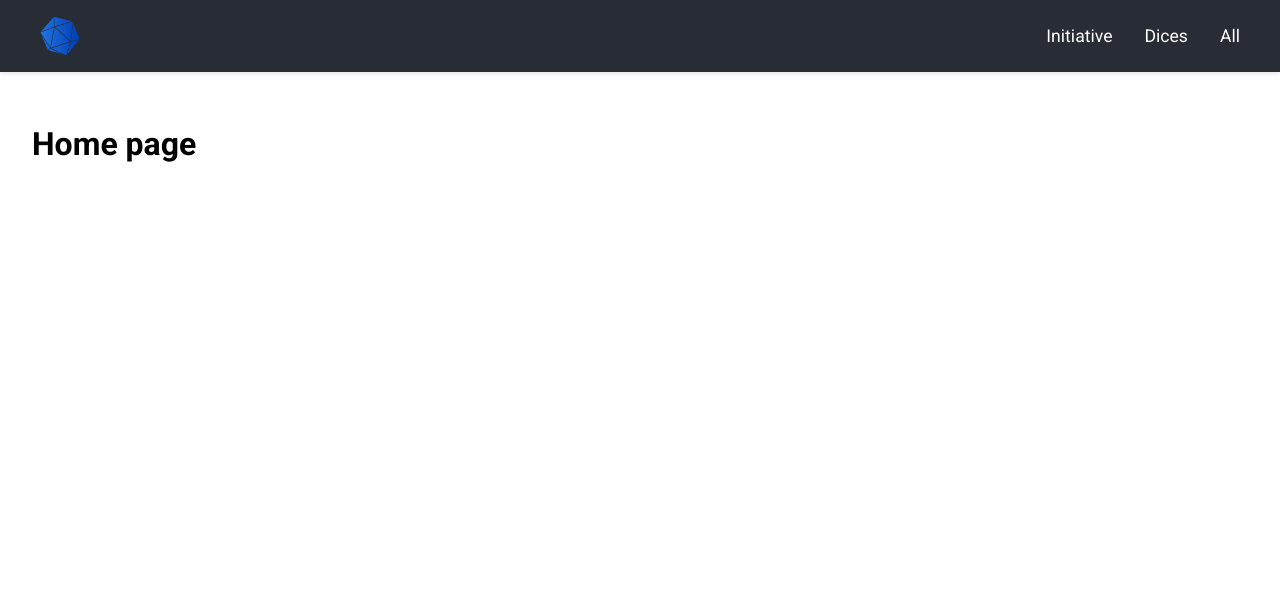
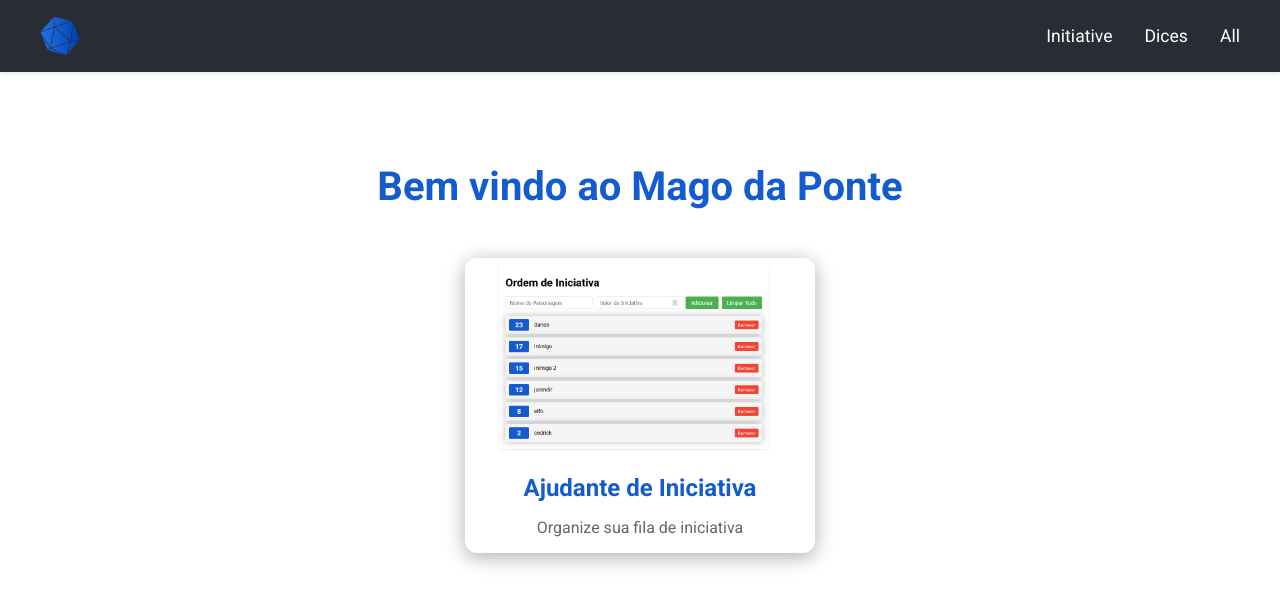
Before and after one commit to GustavoAlmeidaPuff/rpg-handler, a React (Create React App) app: page / in a window 1280 px wide. Shown: the top 606 px of the page. Built offline with nearby package versions, Linux system fonts and the light colour scheme.

Commit message:
Add home page styling and initial product card layout

```diff
--- a/src/pages/Home.js
+++ b/src/pages/Home.js
@@ -1,9 +1,21 @@
 import React from 'react';
+import './home.css';
+import initiativeImage from '../assets/initiative-preview.png';
 
 function Home() {
   return (
-    <div>
-      <h1>Home page</h1>
+    <div className="home-container">
+      <h1 className="main-title">Bem vindo ao Mago da Ponte</h1>
+
+      <section className="products-section">
+        <div className="product-card">
+          <div className="card-image">
+            <img src={initiativeImage} alt="Preview da página de iniciativa" />
+          </div>
+          <h2>Ajudante de Iniciativa</h2>
+          <p>Organize sua fila de iniciativa</p>
+        </div>
+      </section>
     </div>
   );
 }
--- a/src/pages/home.css
+++ b/src/pages/home.css
@@ -0,0 +1,76 @@
+.home-container {
+  max-width: 1200px;
+  margin: 0 auto;
+  padding: 2rem;
+}
+
+.main-title {
+  color: #135bcf;
+  text-align: center;
+  font-size: 2.5rem;
+  margin-bottom: 3rem;
+  font-weight: bold;
+}
+
+.products-section {
+  display: flex;
+  justify-content: center;
+  gap: 2rem;
+  flex-wrap: wrap;
+}
+
+.product-card {
+  background: white;
+  border-radius: 12px;
+  box-shadow: 0 4px 20px rgba(0, 0, 0, 0.329);
+  overflow: hidden;
+  transition: transform 0.3s ease;
+  width: 100%;
+  max-width: 350px;
+
+}
+
+.product-card:hover {
+  transform: translateY(-5px);
+}
+
+.card-image {
+  width: 100%;
+  height: 200px;
+  overflow: hidden;
+}
+
+.card-image img {
+  width: 100%;
+  height: 100%;
+  object-fit: cover;
+}
+
+.product-card h2 {
+  color: #135bcf;
+  padding: 1rem;
+  margin: 0;
+  font-size: 1.5rem;
+  text-align: center;
+}
+
+.product-card p {
+  color: #666;
+  padding: 0 1rem 1rem;
+  margin: 0;
+  text-align: center;
+}
+
+@media (max-width: 768px) {
+  .home-container {
+    padding: 1rem;
+  }
+
+  .main-title {
+    font-size: 2rem;
+  }
+
+  .product-card {
+    max-width: 100%;
+  }
+}
```
Also changed, not shown: src/assets/initiative-preview.png (added).
